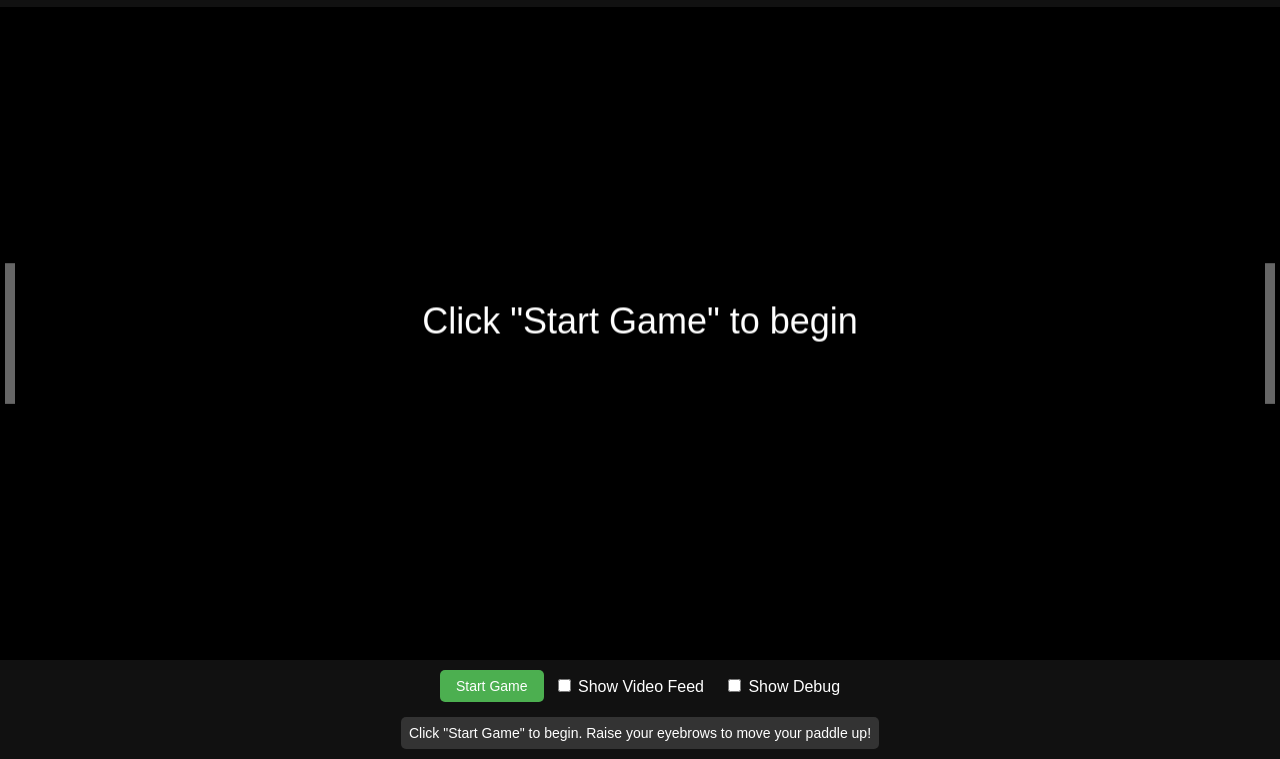
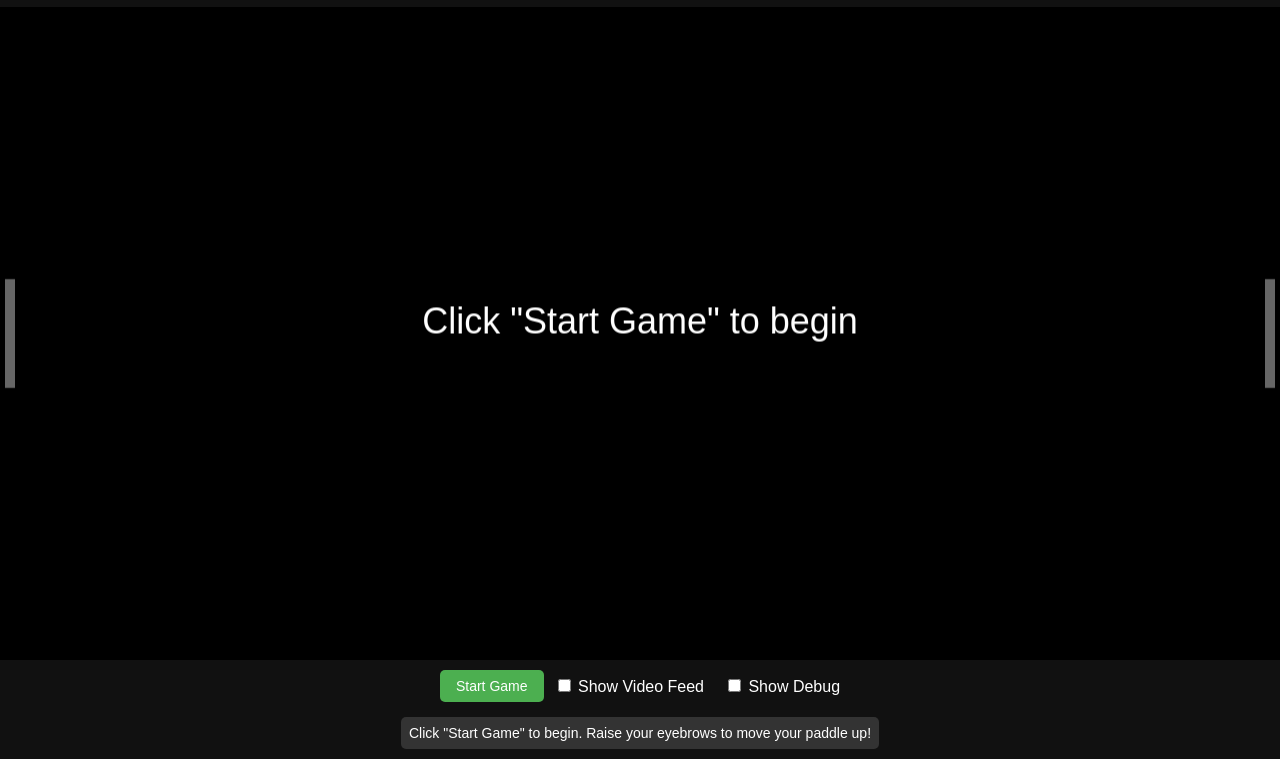
Before and after one commit to robertskmiles/pages, a plain HTML site: page misc/supersillyus.html in a window 1280 px wide. Shown: the part 41-800 px from the top of the page. Drawn offline with Linux system fonts and the light colour scheme.

Commit message:
Paddle scales with window height

```diff
--- a/misc/supersillyus.html
+++ b/misc/supersillyus.html
@@ -203,7 +203,7 @@
         const players = [new Player(0), new Player(1)];
         const ball = new Ball();
         const paddleWidth = 10;
-        const paddleHeight = 70;
+        const paddleHeight = HEIGHT/12;
         let gameRunning = false;
         let faceMesh = null;
         let camera = null;
```
